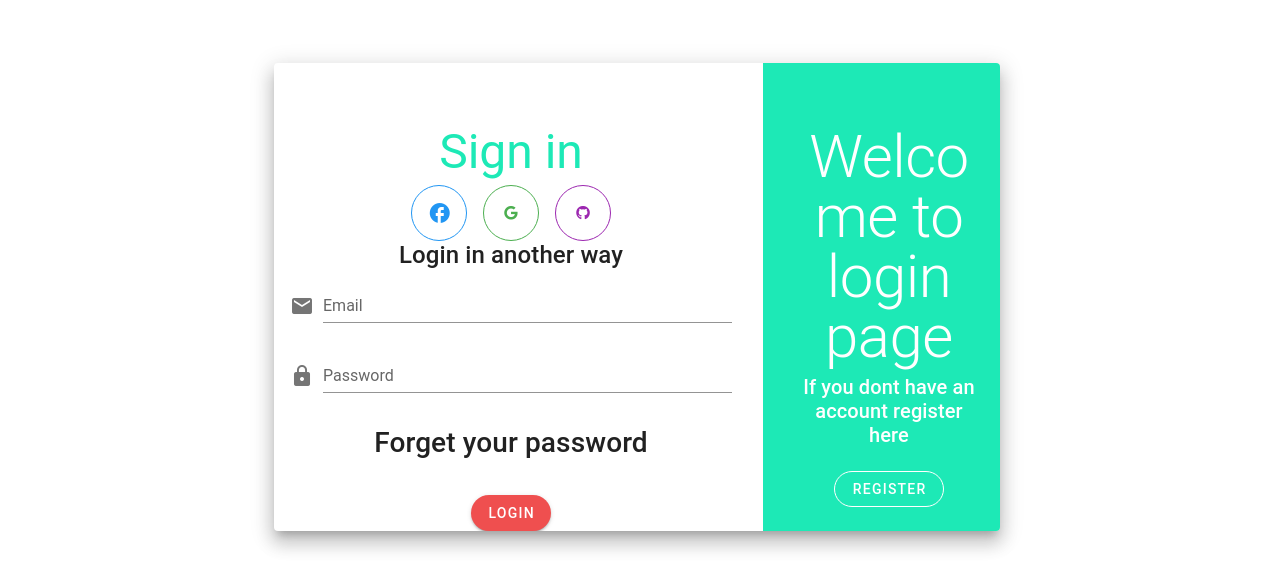
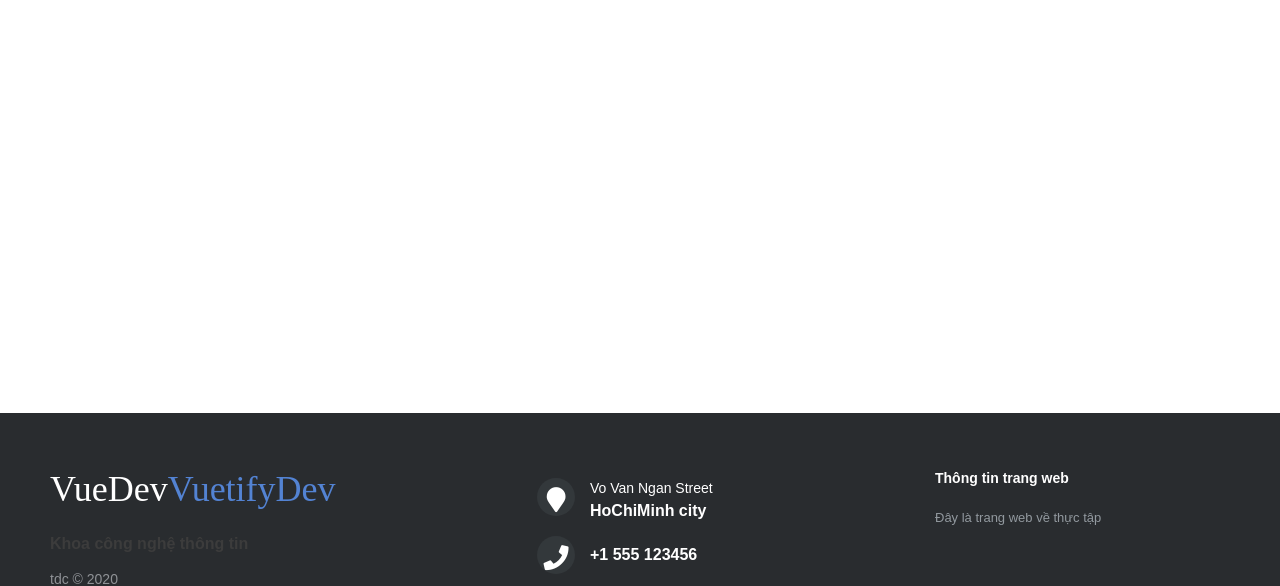
Before and after one commit to tailieuweb/foointernship, a Vue app: page / in a window 1280 px wide. Shown: the part 903-1489 px from the top of the page. Built offline with nearby package versions, Linux system fonts and the light colour scheme; the HTML template or start-up script is replaced by a standard one.

Commit message:
Update Header and Footer

```diff
--- a/src/App.vue
+++ b/src/App.vue
@@ -2,13 +2,12 @@
   <v-app>
   <!-- <User /> -->
   <Header/>
-    <router-view></router-view>
+    <!-- <router-view></router-view> -->
     <Footer/>
   </v-app>
 </template>
 
 <script>
-// import User from "./components/NhatKyThucTap/User";
 import Footer from"./components/Footer";
 import Header from"./components/Header";
 export default {
@@ -18,9 +17,6 @@ export default {
   props: {
     source: String,
   },
-  //   components: {
-  //   User
-  // },
   components: {
 Footer,
 Header
--- a/src/components/DangKyDangnhap/SignUp.vue
+++ /dev/null
@@ -1,171 +0,0 @@
-<template>
-  <v-app>
-    <v-content>
-      <v-container class="fill-height" fluid>
-        <v-row align="center" justify="center">
-          <v-col cols="12" sm="8" md="8">
-            <v-card class="elevation-12">
-              <v-window v-model="step">
-                <v-window-item :value="1">
-                  <v-row>
-                    <v-col cols="12" md="8">
-                      <v-card-text class="mt-12">
-                        <h1
-                          class="text-center display-2 teal--text text--accent-3"
-                        >
-                          Sign in
-                        </h1>
-                        <div class="text-center" mt-4>
-                          <v-btn class="mx-2" fab color="blue" outlined>
-                            <span class="material-icons"> facebook </span>
-                          </v-btn>
-                          <v-btn class="mx-2" fab color="green" outlined>
-                            <i class="fab fa-google"></i>
-                          </v-btn>
-                          <v-btn class="mx-2" fab color="purple" outlined>
-                            <i class="fab fa-github"></i>
-                          </v-btn>
-                        </div>
-                        <h4 class="text-center mlt-4">Login in another way</h4>
-                        <v-form>
-                          <v-text-field
-                            label="Email"
-                            name="Email"
-                            prepend-icon="email"
-                            type="text"
-                            color="teal accent-3"
-                          />
-                          <v-text-field
-                            id="password"
-                            label="Password"
-                            name="Password"
-                            prepend-icon="lock"
-                            type="password"
-                            color="teal accent-3"
-                          />
-                        </v-form>
-                        <h3 class="text-center mt-3">Forget your password</h3>
-                      </v-card-text>
-                      <div class="text-center mt-3">
-                        <v-btn rounded color="teal accent-3" dark>Login </v-btn>
-                      </div>
-                    </v-col>
-                    <v-col cols="12" md="4" class="teal accent-3">
-                      <v-card-text class="white--text mt-12">
-                        <h1 class="text-center display-3">
-                          Welcome to login page
-                        </h1>
-                        <h5 class="text-center">
-                          If you dont have an account register here
-                        </h5>
-                      </v-card-text>
-                      <div class="text-center">
-                        <v-btn rounded outlined="" dark @click="step++"
-                          >Register
-                        </v-btn>
-                      </div>
-                    </v-col>
-                  </v-row>
-                </v-window-item>
-                <v-window-item :value="2">
-                  <v-row class="fill-height">
-                    <v-col cols="12" md="4" class="teal accent-3">
-                      <v-card-text class="white--text mt-12">
-                        <h1 class="text-center display-1">
-                          Welcome to register page
-                        </h1>
-                        <h5 class="text-center">
-                          If you had an account login here
-                        </h5>
-                      </v-card-text>
-                      <div class="text-center">
-                        <v-btn rounded outlined dark @click="step--"
-                          >Login
-                        </v-btn>
-                      </div>
-                    </v-col>
-                    <v-col cols="12" md="8">
-                      <v-card-text class="mt-12">
-                        <h1
-                          class="text--center display-2 teal--text text--accent-3"
-                        >
-                          Create Account
-                        </h1>
-                        <!-- <div class="text-center" mt-4>
-                          <v-btn class="mx-2" fab color="blue" outlined>
-                            <span class="material-icons"> facebook </span>
-                          </v-btn>
-                          <v-btn class="mx-2" fab color="green" outlined>
-                            <i class="fab fa-google"></i>
-                          </v-btn>
-                          <v-btn class="mx-2" fab color="purple" outlined>
-                            <i class="fab fa-github"></i>
-                          </v-btn>
-                        </div> -->
-                        <!-- <h4 class="text-center mt-4">Login in another way</h4> -->
-                        <v-form>
-                          <v-text-field
-                            label="Name"
-                            name="Name"
-                            prepend-icon="person"
-                            type="text"
-                            color="teal accent-3"
-                          />
-                          <v-text-field
-                            label="Email"
-                            name="Email"
-                            prepend-icon="email"
-                            type="text"
-                            color="teal accent-3"
-                          />
-                          <v-text-field
-                            label="Password"
-                            name="Password"
-                            prepend-icon="lock"
-                            type="password"
-                            color="teal accent-3"
-                          />
-                          <v-text-field
-                            label="Confirm Password"
-                            name="Password"
-                            prepend-icon="lock"
-                            type="password"
-                            color="teal accent-3"
-                          />
-                        </v-form>
-                      </v-card-text>
-                      <div class="text-center mt-n5">
-                        <v-btn rounded color="teal accent-3" dark
-                          >Register
-                        </v-btn>
-                      </div>
-                    </v-col>
-                  </v-row>
-                </v-window-item>
-              </v-window>
-            </v-card>
-          </v-col>
-        </v-row>
-      </v-container>
-    </v-content>
-
-  </v-app>
-</template>
-
-<script>
-export default {
-  data: () => ({
-    step: 1,
-  }),
-  props: {
-    source: String,
-  },
-};
-</script>
-<!--
-<style>
-.theme--dark.v-btn:not(.v-btn--flat):not(.v-btn--text):not(.v-btn--outlined) {
-  background-color: #564fef !important;
-}
-</style>
--->
--- a/src/router/index.js
+++ b/src/router/index.js
@@ -1,19 +1,13 @@
 import Vue from 'vue'
 import Router from 'vue-router'
-import DangKyDangnhap from '../components/DangKyDangnhap/SignUp.vue'
 import Header from '../components/Header.vue'
 Vue.use(Router)
 
 let baseRoutes = [
   {
-    path:'/header',
+    path:'/',
     name:"header",
     component:Header
-  },
-  {
-    path:'/',
-    name:"hi",
-    component:DangKyDangnhap
   }
 ]
 
```
